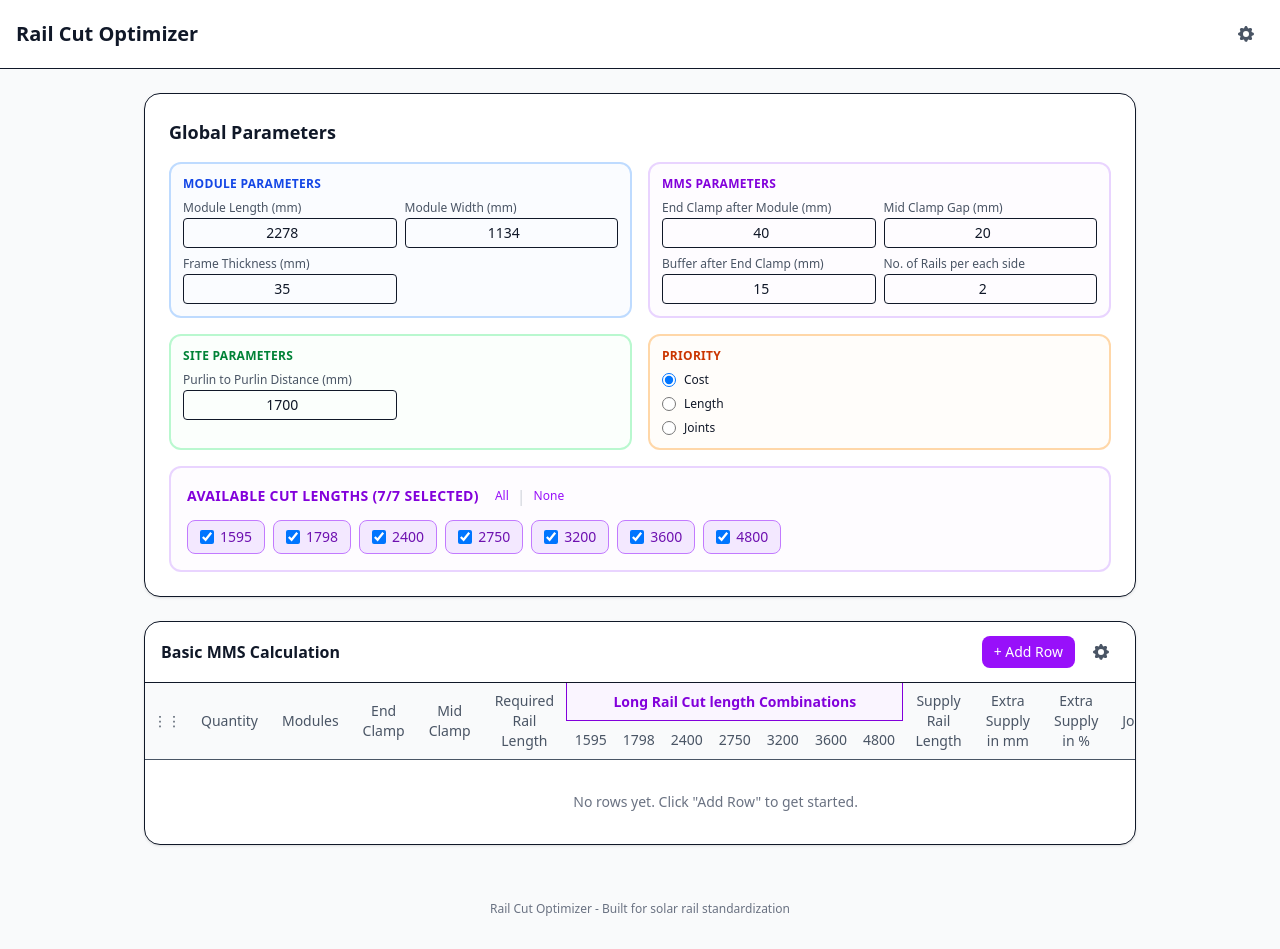
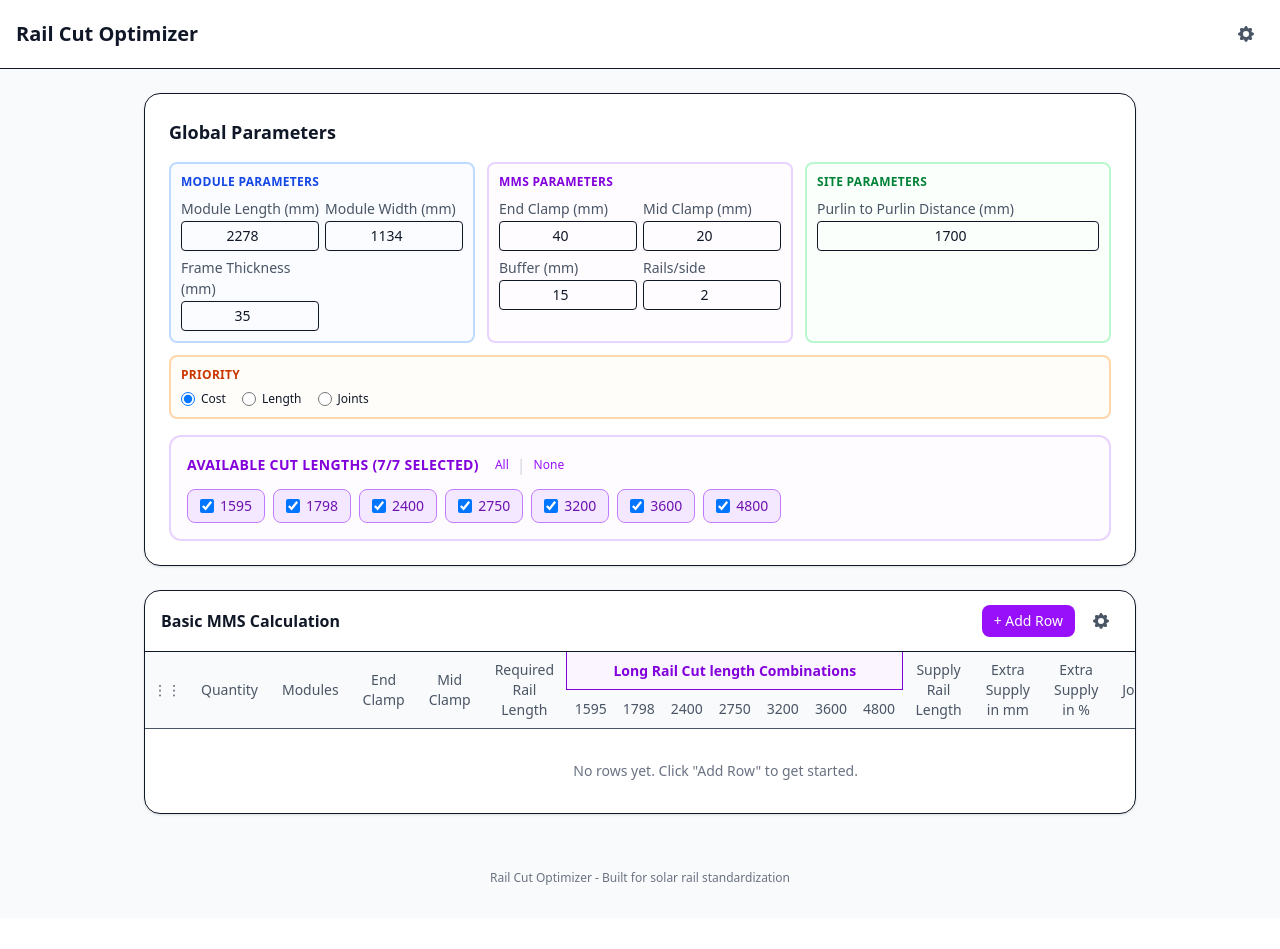
Before and after one commit to abujawed11/knapsack-tool, a React (Vite) app in the folder knapsack-front/: page / in a window 1280 px wide. After the commit the page ends 918 px from the top, so only its background shows below. Built offline with nearby package versions, Linux system fonts and the light colour scheme.

Commit message:
parameter inbux box length reduced

```diff
--- a/knapsack-front/src/components/GlobalInputs.jsx
+++ b/knapsack-front/src/components/GlobalInputs.jsx
@@ -52,14 +52,14 @@ export default function GlobalInputs({ settings, setSettings }) {
     <div className="bg-white rounded-2xl border shadow-sm p-6">
       <h2 className="text-lg font-semibold mb-4">Global Parameters</h2>
 
-      {/* 2x2 Grid Layout */}
-      <div className="grid grid-cols-2 gap-4 mb-4">
-        {/* Top Left - Module Parameters */}
-        <div className="border-2 border-blue-200 rounded-xl p-3 bg-blue-50/30">
+      {/* 3 Columns in One Row */}
+      <div className="grid grid-cols-3 gap-3 mb-3">
+        {/* Module Parameters */}
+        <div className="border-2 border-blue-200 rounded-lg p-2.5 bg-blue-50/30">
           <h3 className="text-xs font-bold text-blue-700 mb-2 uppercase tracking-wide">Module Parameters</h3>
-          <div className="grid grid-cols-2 gap-2">
+          <div className="grid grid-cols-2 gap-1.5">
             <div>
-              <label className="block text-xs text-gray-600 mb-0.5">Module Length (mm)</label>
+              <label className="block text-[14px] text-gray-600 mb-0.5">Module Length (mm)</label>
               <input
                 type="number"
                 value={moduleLength}
@@ -68,7 +68,7 @@ export default function GlobalInputs({ settings, setSettings }) {
               />
             </div>
             <div>
-              <label className="block text-xs text-gray-600 mb-0.5">Module Width (mm)</label>
+              <label className="block text-[14px] text-gray-600 mb-0.5">Module Width (mm)</label>
               <input
                 type="number"
                 value={moduleWidth}
@@ -77,7 +77,7 @@ export default function GlobalInputs({ settings, setSettings }) {
               />
             </div>
             <div>
-              <label className="block text-xs text-gray-600 mb-0.5">Frame Thickness (mm)</label>
+              <label className="block text-[14px] text-gray-600 mb-0.5">Frame Thickness (mm)</label>
               <input
                 type="number"
                 value={frameThickness}
@@ -91,12 +91,12 @@ export default function GlobalInputs({ settings, setSettings }) {
           </div>
         </div>
 
-        {/* Top Right - MMS Parameters */}
-        <div className="border-2 border-purple-200 rounded-xl p-3 bg-purple-50/30">
+        {/* MMS Parameters */}
+        <div className="border-2 border-purple-200 rounded-lg p-2.5 bg-purple-50/30">
           <h3 className="text-xs font-bold text-purple-700 mb-2 uppercase tracking-wide">MMS Parameters</h3>
-          <div className="grid grid-cols-2 gap-2">
+          <div className="grid grid-cols-2 gap-1.5">
             <div>
-              <label className="block text-xs text-gray-600 mb-0.5">End Clamp after Module (mm)</label>
+              <label className="block text-[14px] text-gray-600 mb-0.5">End Clamp (mm)</label>
               <input
                 type="number"
                 value={endClampWidth}
@@ -105,7 +105,7 @@ export default function GlobalInputs({ settings, setSettings }) {
               />
             </div>
             <div>
-              <label className="block text-xs text-gray-600 mb-0.5">Mid Clamp Gap (mm)</label>
+              <label className="block text-[14px] text-gray-600 mb-0.5">Mid Clamp (mm)</label>
               <input
                 type="number"
                 value={midClamp}
@@ -114,7 +114,7 @@ export default function GlobalInputs({ settings, setSettings }) {
               />
             </div>
             <div>
-              <label className="block text-xs text-gray-600 mb-0.5">Buffer after End Clamp (mm)</label>
+              <label className="block text-[14px] text-gray-600 mb-0.5">Buffer (mm)</label>
               <input
                 type="number"
                 value={buffer}
@@ -123,7 +123,7 @@ export default function GlobalInputs({ settings, setSettings }) {
               />
             </div>
             <div>
-              <label className="block text-xs text-gray-600 mb-0.5">No. of Rails per each side</label>
+              <label className="block text-[14px] text-gray-600 mb-0.5">Rails/side</label>
               <input
                 type="number"
                 value={railsPerSide}
@@ -132,18 +132,17 @@ export default function GlobalInputs({ settings, setSettings }) {
                 className="w-full rounded border px-2 py-1 text-sm text-center font-medium"
               />
               {Number(railsPerSide) === 1 && (
-                <p className="text-[10px] text-amber-600 mt-0.5">⚠ Min typically 2</p>
+                <p className="text-[10px] text-amber-600 mt-0.5">⚠ Min 2</p>
               )}
             </div>
           </div>
         </div>
 
-        {/* Bottom Left - Site Parameters */}
-        <div className="border-2 border-green-200 rounded-xl p-3 bg-green-50/30">
+        {/* Site Parameters */}
+        <div className="border-2 border-green-200 rounded-lg p-2.5 bg-green-50/30">
           <h3 className="text-xs font-bold text-green-700 mb-2 uppercase tracking-wide">Site Parameters</h3>
-          <div className="grid grid-cols-2 gap-2">
           <div>
-              <label className="block text-xs text-gray-600 mb-0.5">Purlin to Purlin Distance (mm)</label>
+            <label className="block text-[14px] text-gray-600 mb-0.5">Purlin to Purlin Distance (mm)</label>
             <input
               type="number"
               value={purlinDistance}
@@ -151,17 +150,14 @@ export default function GlobalInputs({ settings, setSettings }) {
               className="w-full rounded border px-2 py-1 text-sm text-center font-medium"
             />
           </div>
-            <div>
-              {/* Empty box */}
-            </div>
         </div>
       </div>
 
-        {/* Bottom Right - Priority */}
-        <div className="border-2 border-orange-200 rounded-xl p-3 bg-orange-50/30">
+      {/* Priority - Separate Row */}
+      <div className="border-2 border-orange-200 rounded-lg p-2.5 bg-orange-50/30 mb-3">
         <h3 className="text-xs font-bold text-orange-700 mb-2 uppercase tracking-wide">Priority</h3>
-          <div className="flex flex-col gap-2">
-            <label className="flex items-center gap-2 cursor-pointer">
+        <div className="flex gap-4">
+          <label className="flex items-center gap-1.5 cursor-pointer">
             <input
               type="radio"
               checked={priority === 'cost'}
@@ -170,7 +166,7 @@ export default function GlobalInputs({ settings, setSettings }) {
             />
             <span className="text-xs font-medium">Cost</span>
           </label>
-            <label className="flex items-center gap-2 cursor-pointer">
+          <label className="flex items-center gap-1.5 cursor-pointer">
             <input
               type="radio"
               checked={priority === 'length'}
@@ -179,7 +175,7 @@ export default function GlobalInputs({ settings, setSettings }) {
             />
             <span className="text-xs font-medium">Length</span>
           </label>
-            <label className="flex items-center gap-2 cursor-pointer">
+          <label className="flex items-center gap-1.5 cursor-pointer">
             <input
               type="radio"
               checked={priority === 'joints'}
@@ -188,7 +184,6 @@ export default function GlobalInputs({ settings, setSettings }) {
             />
             <span className="text-xs font-medium">Joints</span>
           </label>
-          </div>
         </div>
       </div>
 
```
Lines whose indentation alone changed are shown as unchanged.
